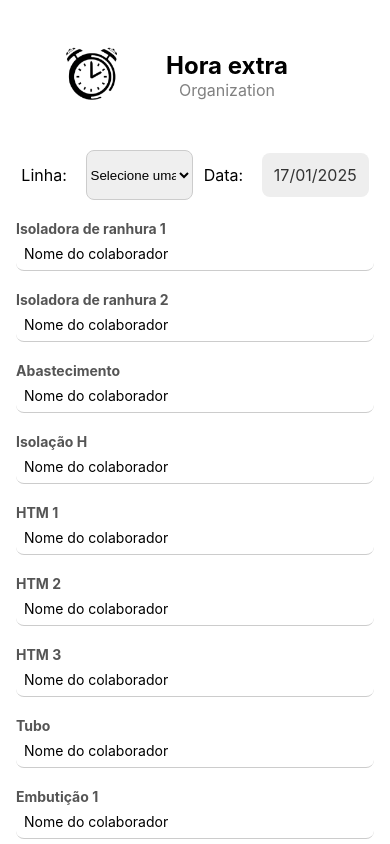
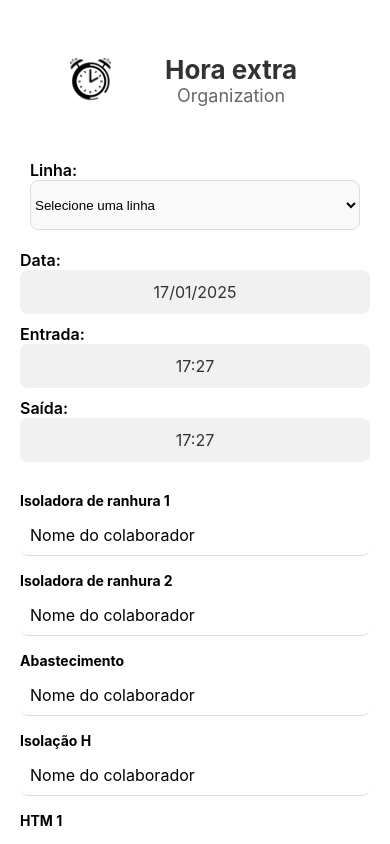
Before and after one commit to otreborBz/appHoraExtra, a React Native app: screen / in a window 390 px wide. Built offline with nearby package versions, Linux system fonts and the light colour scheme.

Commit message:
PDF adjustment

```diff
--- a/App.js
+++ b/App.js
@@ -9,7 +9,11 @@ import generatePDF from './src/pdf';
 export default function App() {
   const [line, setLine] = useState('');
   const [date, setDate] = useState(new Date());
+  const [entryTime, setEntryTime] = useState(new Date());
+  const [exitTime, setExitTime] = useState(new Date());
   const [showDatePicker, setShowDatePicker] = useState(false);
+  const [showEntryTimePicker, setShowEntryTimePicker] = useState(false);
+  const [showExitTimePicker, setShowExitTimePicker] = useState(false);
   const [formData, setFormData] = useState({
     'Isoladora de ranhura 1': '',
     'Isoladora de ranhura 2': '',
@@ -30,14 +34,25 @@ export default function App() {
   });
 
   const onDateChange = (event, selectedDate) => {
-    const currentDate = selectedDate || date;
     setShowDatePicker(false);
-    setDate(currentDate);
+    if (selectedDate) setDate(selectedDate);
+  };
+
+  const onEntryTimeChange = (event, selectedTime) => {
+    setShowEntryTimePicker(false);
+    if (selectedTime) setEntryTime(selectedTime);
+  };
+
+  const onExitTimeChange = (event, selectedTime) => {
+    setShowExitTimePicker(false);
+    if (selectedTime) setExitTime(selectedTime);
   };
 
   const clear = () => {
     setLine('');
     setDate(new Date());
+    setEntryTime(new Date());
+    setExitTime(new Date());
     setFormData({
       'Isoladora de ranhura 1': '',
       'Isoladora de ranhura 2': '',
@@ -59,7 +74,7 @@ export default function App() {
   };
 
   const handleGeneratePDF = async () => {
-    await generatePDF(line, date, formData);
+    await generatePDF(line, date, entryTime, exitTime, formData);
   };
 
   return (
@@ -72,16 +87,11 @@ export default function App() {
             <Text style={styles.subtitle}>Organization</Text>
           </View>
         </View>
+
         <ScrollView contentContainerStyle={styles.scrollContent}>
-
-
-          <View style={styles.pickerRow}>
+          <View style={styles.pickerContainer}>
             <Text style={styles.label}>Linha:</Text>
-            <Picker
-              selectedValue={line}
-              onValueChange={(itemValue) => setLine(itemValue)}
-              style={styles.picker}
-            >
+            <Picker selectedValue={line} onValueChange={(itemValue) => setLine(itemValue)} style={styles.picker}>
               <Picker.Item label="Selecione uma linha" value="" />
               <Picker.Item label="G" value="G" />
               <Picker.Item label="H" value="H" />
@@ -89,23 +99,36 @@ export default function App() {
               <Picker.Item label="K" value="K" />
               <Picker.Item label="N" value="N" />
             </Picker>
+          </View>
 
-            <Text style={styles.label}>Data:</Text>
-            <TouchableOpacity
-              style={styles.dateButton}
-              onPress={() => setShowDatePicker(true)}
-            >
+          <Text style={styles.label}>Data:</Text>
+          <TouchableOpacity style={styles.dateButton} onPress={() => setShowDatePicker(true)}>
+            <Text style={styles.dateButtonText}>{date.toLocaleDateString('pt-BR')}</Text>
+          </TouchableOpacity>
+
+          {showDatePicker && (
+            <DateTimePicker value={date} mode="date" display="default" onChange={onDateChange} />
+          )}
+
+          <View style={styles.dateTimeRow}>
+            <Text style={styles.label}>Entrada:</Text>
+            <TouchableOpacity style={styles.dateButton} onPress={() => setShowEntryTimePicker(true)}>
               <Text style={styles.dateButtonText}>
-                {date.toLocaleDateString('pt-BR')}
+                {entryTime.toLocaleTimeString('pt-BR', { hour: '2-digit', minute: '2-digit' })}
               </Text>
             </TouchableOpacity>
-            {showDatePicker && (
-              <DateTimePicker
-                value={date}
-                mode="date"
-                display="default"
-                onChange={onDateChange}
-              />
+            {showEntryTimePicker && (
+              <DateTimePicker value={entryTime} mode="time" display="default" onChange={onEntryTimeChange} />
+            )}
+
+            <Text style={styles.label}>Saída:</Text>
+            <TouchableOpacity style={styles.dateButton} onPress={() => setShowExitTimePicker(true)}>
+              <Text style={styles.dateButtonText}>
+                {exitTime.toLocaleTimeString('pt-BR', { hour: '2-digit', minute: '2-digit' })}
+              </Text>
+            </TouchableOpacity>
+            {showExitTimePicker && (
+              <DateTimePicker value={exitTime} mode="time" display="default" onChange={onExitTimeChange} />
             )}
           </View>
 
@@ -117,14 +140,11 @@ export default function App() {
                   placeholder="Nome do colaborador"
                   style={styles.input}
                   value={formData[label]}
-                  onChangeText={(text) =>
-                    setFormData({ ...formData, [label]: text })
-                  }
+                  onChangeText={(text) => setFormData({ ...formData, [label]: text })}
                 />
               </View>
             ))}
           </View>
-
 
           <View style={styles.buttonsContainer}>
             <TouchableOpacity style={styles.button} onPress={clear}>
@@ -134,14 +154,11 @@ export default function App() {
               <Text style={styles.buttonText}>Exportar PDF</Text>
             </TouchableOpacity>
           </View>
+
           <View style={styles.footer}>
             <Text style={styles.footerText}>Code BR | Roberto de Carvalho</Text>
           </View>
-
         </ScrollView>
-
-
-
       </SafeAreaView>
     </SafeAreaProvider>
   );
--- a/src/style.js
+++ b/src/style.js
@@ -1,10 +1,11 @@
-import { StyleSheet } from 'react-native';
+import { StyleSheet } from "react-native";
 
 const styles = StyleSheet.create({
   container: {
     flex: 1,
     backgroundColor: '#fff',
-    paddingHorizontal: 16,
+    paddingHorizontal: 20,
+    paddingTop: 20,
   },
   scrollContent: {
     paddingBottom: 16,
@@ -12,97 +13,105 @@ const styles = StyleSheet.create({
   header: {
     flexDirection: 'row',
     alignItems: 'center',
-
+    marginBottom: 20,
+    paddingHorizontal: 10,
   },
-  image:{
-    width: 150,
-    height: 150,
+  image: {
+    width: 120,
+    height: 120,
+    resizeMode: 'contain',
   },
-  text:{
+  text: {
     alignItems: 'center',
+    marginLeft: 15,
   },
   title: {
-    fontSize: 24,
+    fontSize: 26,
     fontWeight: 'bold',
+    color: '#333',
   },
   subtitle: {
-    fontSize: 16,
-    color: 'gray',
+    fontSize: 18,
+    color: '#666',
   },
-  pickerRow: {
-    flexDirection: 'row',
-    alignItems: 'center',
-    justifyContent: 'space-around',
+  pickerContainer: {
     marginBottom: 20,
+    marginHorizontal: 10,
+  },
+  dateTimeRow: {
+    flexDirection: 'column', // Alinha os botões verticalmente
+    justifyContent: 'center', // Centraliza os itens na coluna
+    marginBottom: 20,
+    width: '100%',
   },
   label: {
     fontSize: 16,
     marginRight: 8,
+    fontWeight: '600',
   },
   picker: {
-    width: '30%',
+    width: '100%',
     height: 50,
     borderWidth: 1,
-    borderColor: '#ccc',
+    borderColor: '#ddd',
     borderRadius: 8,
-  },
-  datePickerContainer: {
-    marginBottom: 20,
+    backgroundColor: '#f9f9f9',
   },
   dateButton: {
     padding: 12,
-    backgroundColor: '#eee',
+    backgroundColor: '#f1f1f1',
     borderRadius: 8,
     alignItems: 'center',
+    minWidth: 140, // Tamanho mínimo para garantir que o conteúdo caiba
+    marginBottom: 10, // Espaçamento entre os botões
   },
   dateButtonText: {
     fontSize: 16,
     color: '#333',
-  },
-  inputsContainer: {
-    marginBottom: 20,
   },
   inputGroup: {
     marginBottom: 16,
   },
   input: {
     borderBottomWidth: 1,
-    borderColor: '#ccc',
+    borderColor: '#ddd',
     borderRadius: 8,
-    padding: 8,
-    marginBottom: 4,
+    padding: 10,
+    fontSize: 16,
   },
   inputLabel: {
     fontSize: 14,
-    color: '#555',
     fontWeight: 'bold',
+    marginBottom: 6,
   },
   buttonsContainer: {
     flexDirection: 'row',
     justifyContent: 'space-between',
-    marginTop: 10,
+    marginTop: 20,
   },
   button: {
     flex: 1,
     backgroundColor: '#007bff',
-    padding: 12,
+    paddingVertical: 14,
     marginHorizontal: 8,
     borderRadius: 8,
     alignItems: 'center',
+    justifyContent: 'center',
+    elevation: 3, // Somente Android
   },
   buttonText: {
     color: '#fff',
     fontSize: 16,
     fontWeight: 'bold',
   },
-  footer:{
+  footer: {
     alignItems: 'center',
-    paddingBottom: 5,
-    paddingTop: 6,
+    paddingVertical: 15,
   },
   footerText: {
-    fontSize: 12,
-    fontWeight: 'bold',
+    fontSize: 14,
+    fontWeight: '600',
+    color: '#777',
   },
 });
 
```
Also changed, not shown: src/pdf/index.js (+114 -10 lines).
